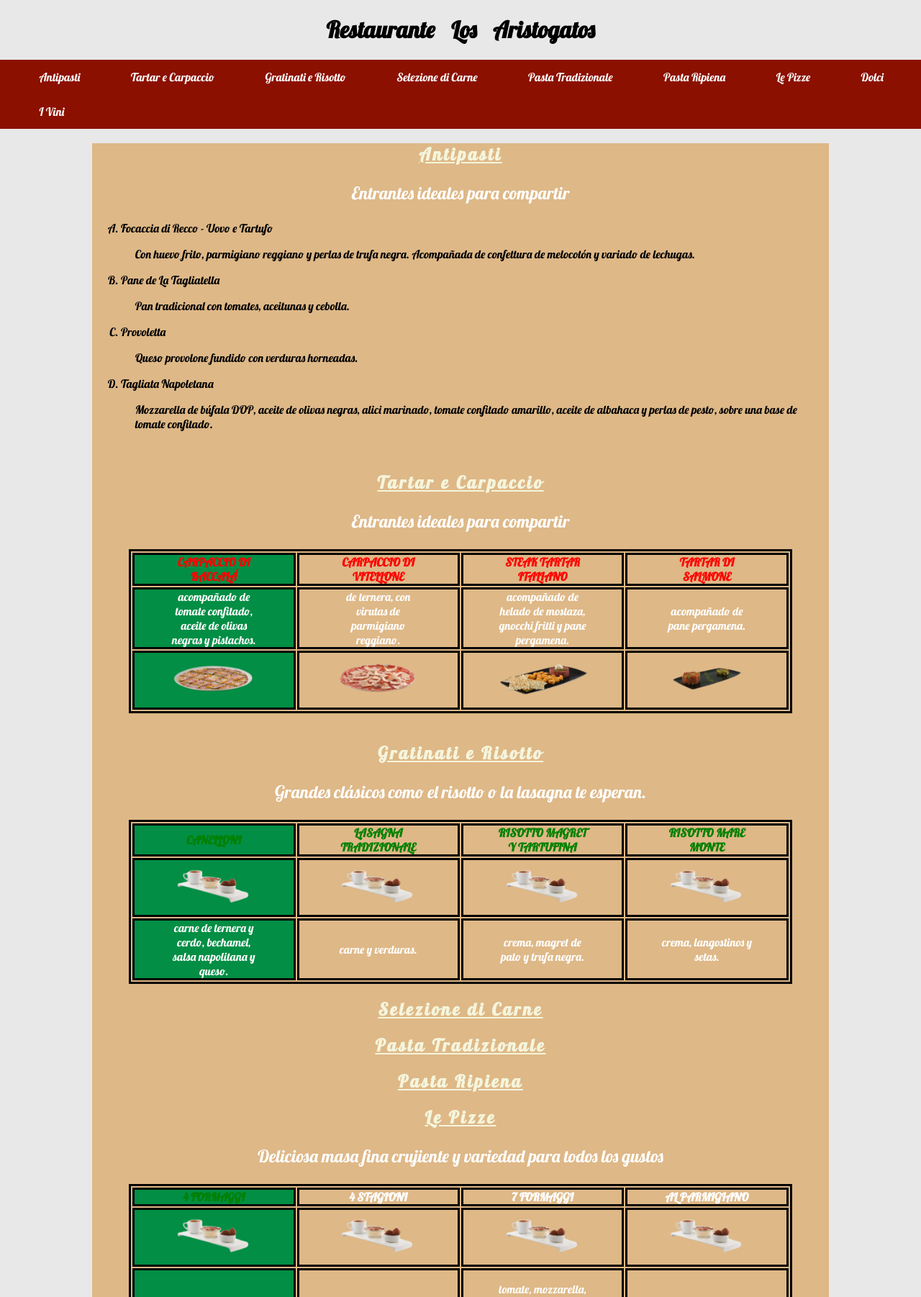
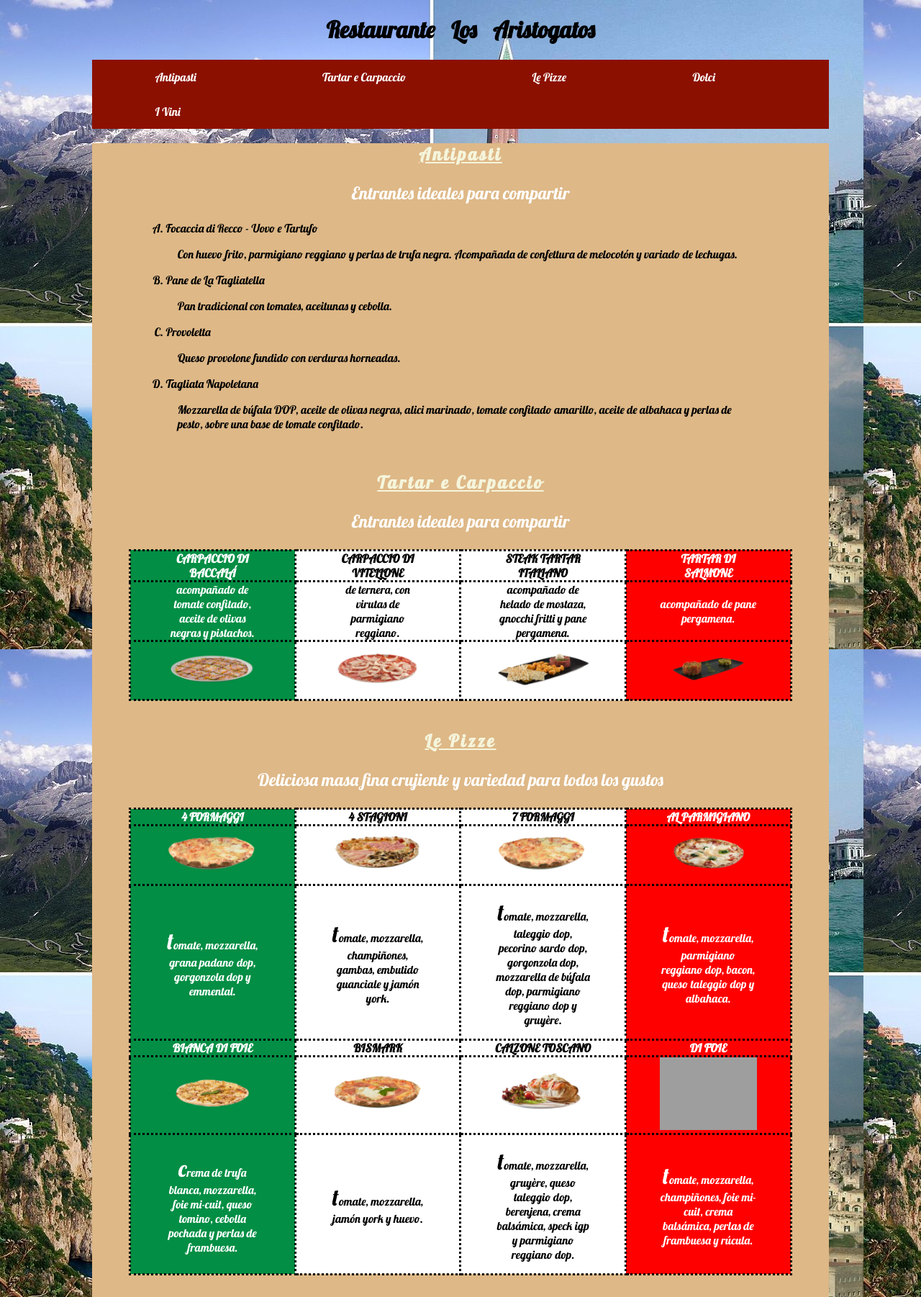
Before and after one commit to albertojmarun/Practicas_Lenguaje_De_Marcas, a PHP site: page / in a window 1280 px wide. Shown: the top 1802 px of the page at 72% size. Run offline with PHP 8.4, Linux system fonts and the light colour scheme; grey boxes are pictures that could not be loaded.

Commit message:
Practica del menu del Restaurante terminada

```diff
--- a/Menu_Restaurante/index.html
+++ b/Menu_Restaurante/index.html
@@ -6,7 +6,6 @@
         <title> Menu Los Aristogatos </title>
         <link rel="preconnect" href="https://fonts.gstatic.com">
         <link href="https://fonts.googleapis.com/css2?family=Lobster&display=swap" rel="stylesheet">
-        <!-- <link rel="icon" href="images/AmCoding Dark.png" type="image/png"> -->
     </head>
 
     <body>
@@ -16,10 +15,6 @@
             <ul id="menubar">
                 <li> <a href="#Antipasti"> Antipasti </a> </li>
                 <li> <a href="#tartar"> Tartar e Carpaccio </a> </li>
-                <li> <a href="#risotto"> Gratinati e Risotto </a> </li>
-                <li> <a href="#carne"> Selezione di Carne </a> </li>
-                <li> <a href="#pasta_tradizionale"> Pasta Tradizionale </a> </li>
-                <li> <a href="#pasta_ripiena"> Pasta Ripiena </a> </li>
                 <li> <a href="#pizze"> Le Pizze </a> </li>
                 <li> <a href="#Dolci"> Dolci </a> </li>
                 <li> <a href="#IVini"> I Vini </a> </li>
@@ -70,44 +65,6 @@
 
             <br>
 
-            <div id="risotto">
-                <h2> Gratinati e Risotto </h2>
-                <p> Grandes clásicos como el risotto o la lasagna te esperan. </p>
-                <table>
-                    <tr>
-                        <th> Canelloni </th>
-                        <th> Lasagna Tradizionale </th>
-                        <th> Risotto Magret y Tartufina </th>
-                        <th> Risotto Mare Monte </th>
-                    </tr>
-                    <tr>
-                        <td> <img src="images/cafegustoso.png" alt="Caffé Gustoso"> </td>
-                        <td> <img src="images/cafegustoso.png" alt="Caffé Gustoso"> </td>
-                        <td> <img src="images/cafegustoso.png" alt="Caffé Gustoso"> </td>
-                        <td> <img src="images/cafegustoso.png" alt="Caffé Gustoso"> </td>
-                    </tr>
-                    <tr>
-                        <td> Carne de ternera y cerdo, bechamel, salsa napolitana y queso.</td>
-                        <td> Carne y verduras. </td>
-                        <td> Crema, magret de pato y trufa negra. </td>
-                        <td> Crema, langostinos y setas. </td>
-                    </tr>
-                </table>
-            </div>
-
-            <div id="carne">
-                <h2> Selezione di Carne </h2>
-            </div>
-
-            <div id="pasta_tradizionale">
-                <h2> Pasta Tradizionale </h2>
-
-            </div>
-
-            <div id="pasta_ripiena">
-                <h2> Pasta Ripiena </h2>
-            </div>
-
             <div id="pizze">
                 <h2> Le Pizze </h2>
                 <p> Deliciosa masa fina crujiente y variedad para todos los gustos </p>
@@ -120,10 +77,10 @@
                             <th> Al Parmigiano </th>
                         </tr>
                         <tr>
-                            <td> <img src="images/cafegustoso.png" alt="Caffé Gustoso"> </td>
-                            <td> <img src="images/cafegustoso.png" alt="Caffé Gustoso"> </td>
-                            <td> <img src="images/cafegustoso.png" alt="Caffé Gustoso"> </td>
-                            <td> <img src="images/cafegustoso.png" alt="Caffé Gustoso"> </td>
+                            <td> <img src="images/pizzes/4formaggi.png" alt="4 Formaggi"> </td>
+                            <td> <img src="images/pizzes/4stagioni.png" alt="4 Stagioni"> </td>
+                            <td> <img src="images/pizzes/7formaggi.png" alt="7 Formaggi"> </td>
+                            <td> <img src="images/pizzes/alParmigiano.png" alt="Al Parmigiano"> </td>
                         </tr>
                         <tr>
                             <td> <p> Tomate, mozzarella, grana padano DOP, gorgonzola DOP y emmental. </p> </td>
@@ -138,10 +95,10 @@
                             <th> Di Foie  </th>
                         </tr>
                         <tr>
-                            <td> <img src="images/cafegustoso.png" alt="Caffé Gustoso"> </td>
-                            <td> <img src="images/cafegustoso.png" alt="Caffé Gustoso"> </td>
-                            <td> <img src="images/cafegustoso.png" alt="Caffé Gustoso"> </td>
-                            <td> <img src="images/cafegustoso.png" alt="Caffé Gustoso"> </td>
+                            <td> <img src="images/pizzes/bianca.png" alt="Bianca Di Foie"> </td>
+                            <td> <img src="images/pizzes/bismark.png" alt="Bismark"> </td>
+                            <td> <img src="images/pizzes/calzone.png" alt="Calzone Toscano"> </td>
+                            <td> <img src="images/pizzes/difoie" alt="Di Foie"> </td>
                         </tr>
                         <tr>
                             <td> <p> Crema de trufa blanca, mozzarella, foie mi-cuit, queso tomino, cebolla pochada y perlas de frambuesa. </p> </td>
@@ -149,78 +106,14 @@
                             <td> <p> Tomate, mozzarella, gruyère, queso taleggio DOP, berenjena, crema balsámica, speck IGP y parmigiano reggiano DOP. </p> </td>
                             <td> <p> Tomate, mozzarella, champiñones, foie mi-cuit, crema balsámica, perlas de frambuesa y rúcula. </p> </td>
                         </tr>
-                        <tr>
-                            <th> Garda </th>
-                            <th> Marechiaro </th>
-                            <th> Margherita </th>
-                            <th> Melanzana </th>
-                        </tr>
-                        <tr>
-                            <td> <img src="images/cafegustoso.png" alt="Caffé Gustoso"> </td>
-                            <td> <img src="images/cafegustoso.png" alt="Caffé Gustoso"> </td>
-                            <td> <img src="images/cafegustoso.png" alt="Caffé Gustoso"> </td>
-                            <td> <img src="images/cafegustoso.png" alt="Caffé Gustoso"> </td>
-                        </tr>
-                        <tr>
-                            <td> <p> Tomate, mozzarella, jamón york y champiñones. </p> </td>
-                            <td> <p> Mozzarella, tomate confitado, alici marinado, oliva taggiasca, tomate confitado amarillo, croccante de focaccia y aceite de albahaca. </p> </td>
-                            <td> <p> Tomate y mozzarella. </p> </td>
-                            <td> <p> Tomate, mozzarella, berenjena, parmigiano reggiano DOP, miel y crema balsámica. </p> </td>
-                        </tr>
-                        <tr>
-                            <th> Pepporino Piccante </th>
-                            <th> Prosciutto </th>
-                            <th> Prosciutto (Pizza Dei Bambini) </th>
-                            <th> Prosciutto e Funghi </th>
-                        </tr>
-                        <tr>
-                            <td> <img src="images/cafegustoso.png" alt="Caffé Gustoso"> </td>
-                            <td> <img src="images/cafegustoso.png" alt="Caffé Gustoso"> </td>
-                            <td> <img src="images/cafegustoso.png" alt="Caffé Gustoso"> </td>
-                            <td> <img src="images/cafegustoso.png" alt="Caffé Gustoso"> </td>
-                        </tr>
-                        <tr>
-                            <td> <p> Tomate, mozzarella y salami picante de Calabria. </p> </td>
-                            <td> <p> Tomate, mozzarella y jamón york. </p> </td>
-                            <td> <p> Tomate, mozzarella y jamón york </p> </td>
-                            <td> <p> Tomate, mozzarella, jamón york y champiñones </p> </td>
-                        </tr>
-                        <tr>
-                            <th> Salmonata Genovese </th>
-                            <th> Strabuona </th>
-                            <th> Tartufi e Funghi </th>
-                            <th> Tartufo Bianco </th>
-                        </tr>
-                        <tr>
-                            <td> <img src="images/cafegustoso.png" alt="Caffé Gustoso"> </td>
-                            <td> <img src="images/cafegustoso.png" alt="Caffé Gustoso"> </td>
-                            <td> <img src="images/cafegustoso.png" alt="Caffé Gustoso"> </td>
-                            <td> <img src="images/cafegustoso.png" alt="Caffé Gustoso"> </td>
-                        </tr>
-                        <tr>
-                            <td> <p> Mozzarella, pesto, salmón, tomate confitado, ricotta, oliva taggiasca, rúcula y miel. </p> </td>
-                            <td> <p> Mozzarella, tomate natural, bacon, grana padano DOP, jamón york, cebolla y un toque de miel. </p> </td>
-                            <td> <p> Crema de trufa negra, champiñones y variado de quesos. </p> </td>
-                            <td> <p> Crema de trufa blanca, mozzarella, gruyère, embutido guanciale, rúcula, miel y perlas de trufa blanca. </p> </td>
-                        </tr>
-                        <tr>
-                            <th> Tonno </th>
-                            <th> Tropicale </th>
-                        </tr>
-                        <tr>
-                            <td> <img src="images/cafegustoso.png" alt="Caffé Gustoso"> </td>
-                            <td> <img src="images/cafegustoso.png" alt="Caffé Gustoso"> </td>
-                        </tr>
-                        <tr>
-                            <td> <p> Tomate, mozzarella y atún </p> </td>
-                            <td> <p> Tomate, mozzarella, jamón york, piña y speck IGP. </p> </td>
-                        </tr>
                     </tbody>
                     <tfoot>
 
                     </tfoot>
                 </table>
             </div>
+
+            <br>
 
             <div id="Dolci">
                 <h2> Dolci </h2>
@@ -283,6 +176,8 @@
                 </table>
             </div>
 
+            <br>
+
             <div id="IVini">
                 <h2> I Vini </h2>
                 <p> La Mejor Selección de Vino, para acompañar la comida de la Bella Italia.</p>
@@ -331,9 +226,11 @@
             </div>
             <br>
         </main>
+        <br>
 
         <footer>
-
+            <p> Menu Original: </p>
+            <p> <a href="https://www.latagliatella.es/"> La Tagliatella </a> </p>
         </footer>
     </body>
 </html>
--- a/Menu_Restaurante/styles.css
+++ b/Menu_Restaurante/styles.css
@@ -1,13 +1,3 @@
-/*
-        Se aplican estas propiedades al Body para que no hayan margenes
-    en ningun sitio de los extremos de la página web.
-*/
-body{
-    margin: 0;
-    padding: 0;
-    background-color: #E8E8E8;
-}
-
 /* Se importa la fuente Lobster de Google */
 @font-face{
     font-family: "Food Font";
@@ -17,6 +7,50 @@ body{
 /* Se le aplica este tipo de fuente a toda la Página Web. */
 *{
     font-family: 'Lobster', cursive;
+}
+
+/*
+        Se aplican estas propiedades al Body para que no hayan margenes
+    en ningun sitio de los extremos de la página web.
+*/
+body{
+    margin: 0;
+    padding: 0;
+    background-image: url(images/turismo_italia.jpg);
+}
+
+main{
+    background-color: burlywood;
+    margin: 0% 10%;
+}
+
+header{
+    padding: 0% 10%;
+}
+
+header ul, footer{
+    list-style-type: none;
+    margin: 0;
+    padding: 0;
+    overflow: hidden;
+    background-color: #8C1000;
+}
+
+header ul li{
+    padding: 0% 7%;
+    float: left;
+}
+
+header ul li a{
+    display: block;
+    color: white;
+    text-align: center;
+    padding: 14px 16px;
+    text-decoration: none;
+}
+
+header ul li a:visited{
+    text-decoration: underline;
 }
 
 h1, h2 {
@@ -33,37 +67,21 @@ h2{
     color: beige;
 }
 
-li + p{
-    padding-left: 2%;
+#Antipasti ol{
+    padding: 0% 10%;
+    list-style-type: upper-latin;
 }
 
-div table{
-    width: 90%;
-    margin: 0% 5%;
+#Antipasti ol li + p{
+    padding-left: 2%;
 }
 
 div table tbody tr td{
     width: 25%;
 }
 
-#tartar table tr th{
-    color: red;
-}
-
 div table tr td > img{
     width: 100%;
-}
-
-#risotto tr:first-child th{
-    color: green;
-}
-
-#Antipasti ol{
-    list-style-type: upper-latin;
-}
-main{
-    background-color: burlywood;
-    margin: 0% 10%;
 }
 
 div > p{
@@ -72,11 +90,14 @@ div > p{
 }
 
 table{
+    box-sizing: border-box;
     caption-side: top;
-    width: 80%;
-    margin: 0% 9%;
+    width: 90%;
+    margin: 0% 5%;
     empty-cells: hide;
     overflow: hidden;
+    max-width: 1500px;
+    min-width: 500px;
 }
 
 th{
@@ -87,14 +108,24 @@ td{
     text-transform: lowercase;
 }
 
+/*
+    MODIFICA LA PRIMERA LETRA DE TEXTO DE LOS CONTENEDORES DE LAS CAJAS QUE NO SON HEAD
+    DANDOLES UN TOQUE DE ELEGANCIA
+*/
+td > p::first-letter{
+    font-size: 2rem;
+}
+
 td > img{
     width: 250px;
 }
 
 table, tr, th, td{
-    border: solid black;
+    border-style: dotted;
+    border-color: black;
     text-align: center;
     color: white;
+    border-collapse: collapse;
 }
 
 #Dolci tr > td{
@@ -109,6 +140,29 @@ div > p{
     color: white;
 }
 
+tbody tr th:first-child, tr td:first-child{
+    background-color: #028e44;
+}
+
+tbody tr th:nth-child(2), tr td:nth-child(2), tbody tr th:nth-child(3), tr td:nth-child(3){
+    background-color: white;
+    color: black;
+}
+
+tbody tr th:last-child, tr td:last-child{
+    background-color: red;
+}
+
+a:hover{
+    background-color: crimson;
+}
+
+a:active{
+    color: black;
+    background-color: white;
+}
+
+/* ESTILOS EN RELACION A LA LISTA DE VINOS DE LOS ARISTOGATOS*/
 #vinos_list{
     display: flex;
     flex-direction: row;
@@ -138,46 +192,28 @@ div > p{
     list-style-position: inside;
 }
 
-header ul {
-    list-style-type: none;
-    margin: 0;
-    padding: 0;
-    overflow: hidden;
-    background-color: #8C1000;
+/* CLASES RELACIONADAS CON EL PIE DE PAGINA DE LA PAGINA WEB */
+footer{
+    color: white;
+    text-align: center;
 }
 
-header ul li{
-    padding-left: 3%;
-    float: left;
-}
-
-header ul li a{
-    display: block;
+/*
+    SE QUITA LA DECORACION QUE SE LE APLICA AL AÑADIRLE UNA URL
+*/
+footer p a{
     color: white;
-    text-align: center;
-    padding: 14px 16px;
     text-decoration: none;
 }
 
-tbody tr th:first-child, tr td:first-child{
-    background-color: #028e44;
-}
-
-tbody tr th:first-child{
-    color: green;
-}
-
-tbody tr th:last-child{
-    color: red;
-}
-
-tbody tr th:last-child{
-    color: white;
+footer p a:link {
+    color: greenyellow;
 }
 
 /*
-
-    PSEUDO ELEMENTOS
-
-
+    AL DARLE CLICK, SE LOGRA VER EL CAMBIO EN EL URL.
 */
+footer a:focus{
+    color: white;
+    background-color: black;
+}
```
Also changed, not shown: Menu_Restaurante/images/pizzes/4formaggi.png (added), Menu_Restaurante/images/pizzes/4stagioni.png (added), Menu_Restaurante/images/pizzes/7formaggi.png (added), Menu_Restaurante/images/pizzes/alParmigiano.png (added), Menu_Restaurante/images/pizzes/bianca.png (added), Menu_Restaurante/images/pizzes/bismark.png (added), Menu_Restaurante/images/pizzes/calzone.png (added), Menu_Restaurante/images/pizzes/difoie.png (added), Menu_Restaurante/images/turismo_italia.jpg (added).
